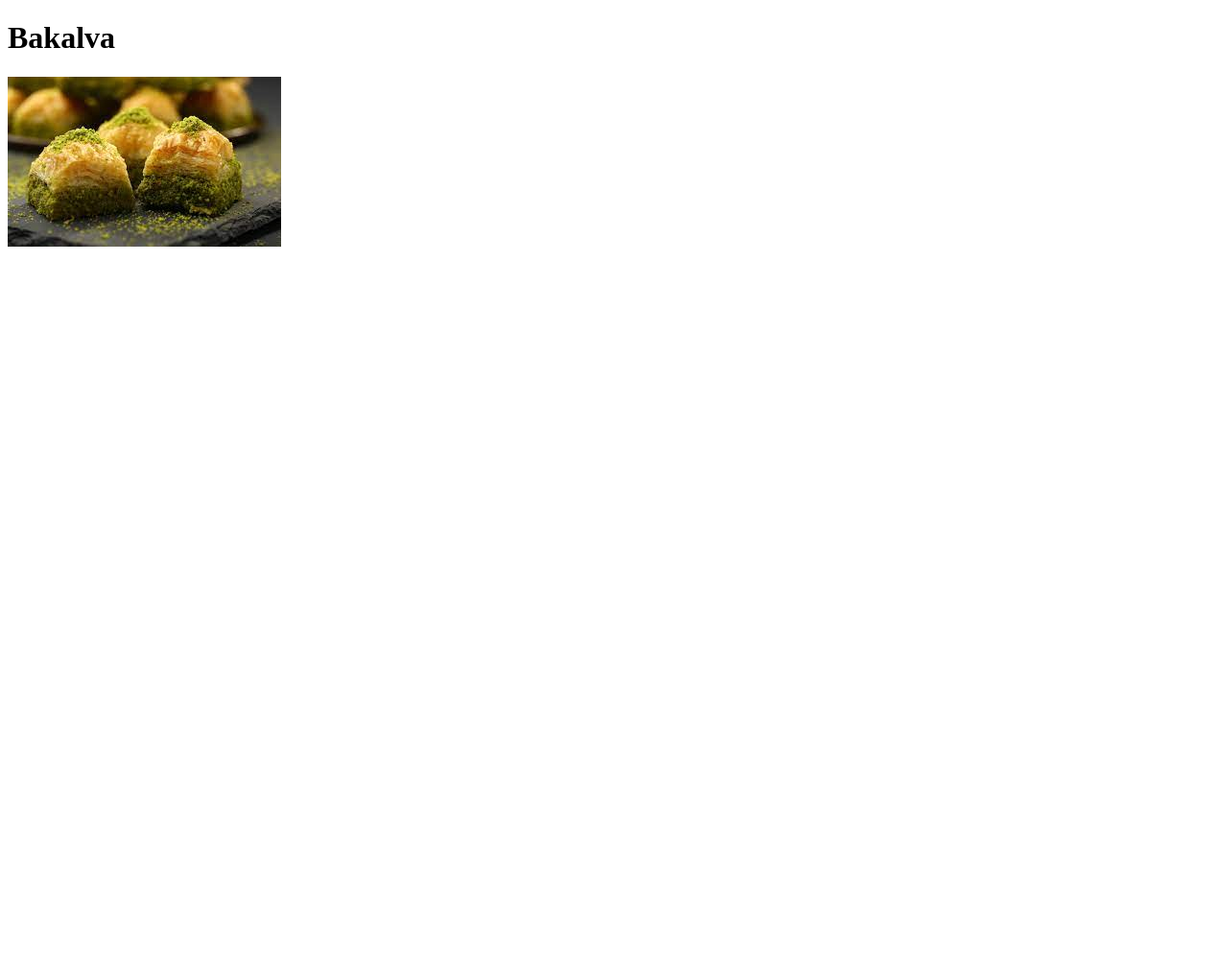
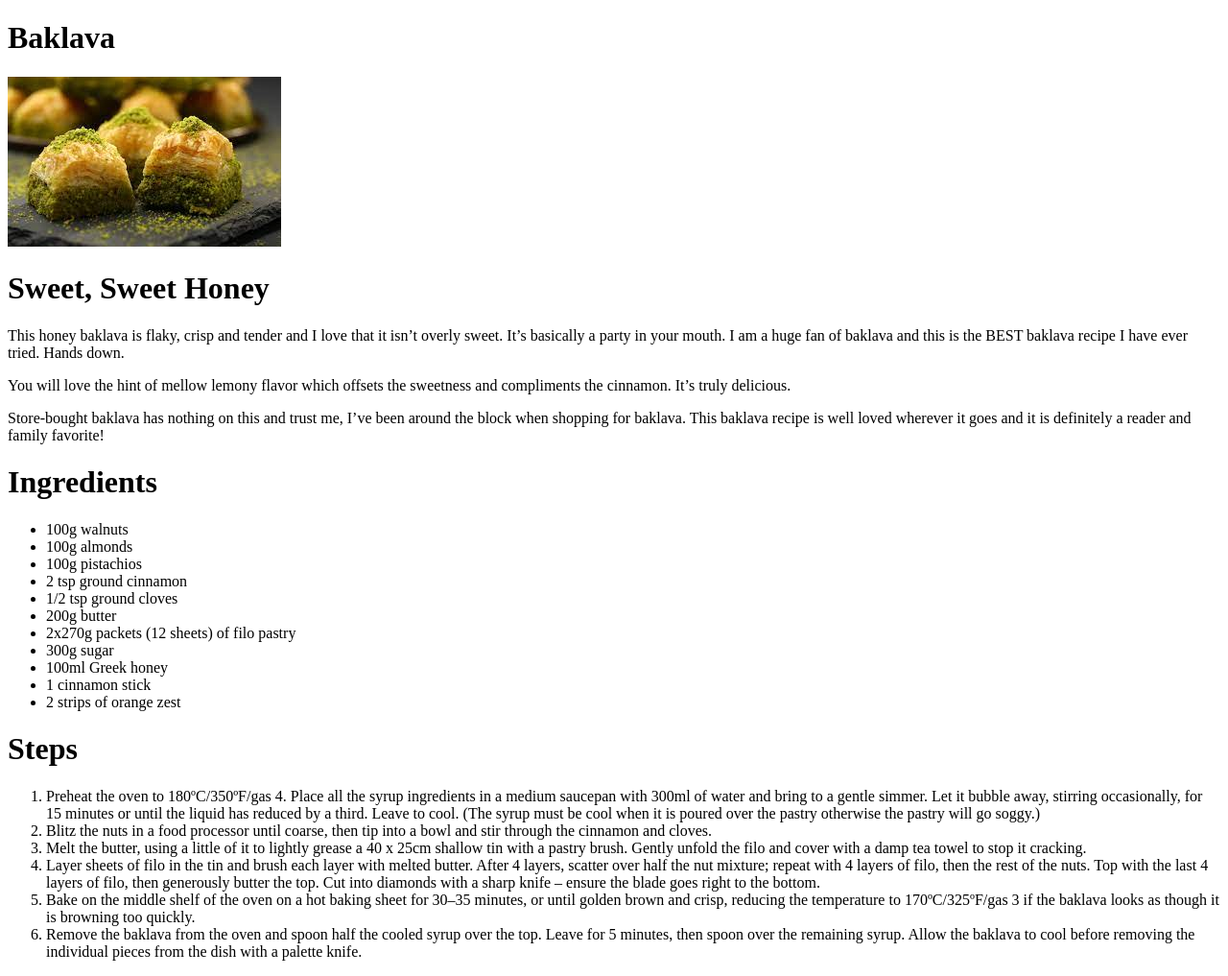
Before and after one commit to NikolasXiourouppas/odin-recipes, a plain HTML site: page recipes/Baklava.html in a window 1280 px wide. Shown: the whole page at 96% size. Before the commit the page ends 800 px from the top, so only its background shows below. Drawn offline with Linux system fonts and the light colour scheme.

Commit message:
Two recipes commit html

```diff
--- a/recipes/Baklava.html
+++ b/recipes/Baklava.html
@@ -6,8 +6,79 @@
     </head>
 
     <body>
-        <h1>Bakalva</h1>
+        <h1>Baklava</h1>
 
         <img src="Baklava.jpeg">
+
+        <h1>Sweet, Sweet Honey</h1>
+
+        <p>This honey baklava is flaky, crisp and tender and I
+            love that it isn’t overly sweet. It’s basically a
+            party in your mouth. I am a huge fan of baklava and
+            this is the BEST baklava recipe I have ever tried.
+            Hands down.</p>
+
+        <p>You will love the hint of mellow lemony flavor which
+            offsets the sweetness and compliments the cinnamon.
+            It’s truly delicious.</p>
+
+         <p>Store-bought baklava has nothing on this and trust me,
+            I’ve been around the block when shopping for baklava.
+            This baklava recipe is well loved wherever it goes and
+            it is definitely a reader and family favorite!</p>
+
+        <h1>Ingredients</h1>
+
+        <ul>
+            <li>100g walnuts</li>
+            <li>100g almonds</li>
+            <li>100g pistachios</li>
+            <li>2 tsp ground cinnamon</li>
+            <li>1/2 tsp ground cloves</li>
+            <li>200g butter</li>
+            <li>2x270g packets (12 sheets) of filo pastry</li>
+            <li>300g sugar</li>
+            <li>100ml Greek honey</li>
+            <li>1 cinnamon stick</li>
+            <li>2 strips of orange zest</li>
+        </ul>
+
+        <h1>Steps</h1>
+
+        <ol>
+            <li>Preheat the oven to 180ºC/350ºF/gas 4. Place all
+                the syrup ingredients in a medium saucepan with
+                300ml of water and bring to a gentle simmer. Let
+                it bubble away, stirring occasionally, for 15
+                minutes or until the liquid has reduced by a
+                third. Leave to cool. (The syrup must be cool
+                when it is poured over the pastry otherwise the
+                 pastry will go soggy.)</li>
+             <li>Blitz the nuts in a food processor until coarse,
+                then tip into a bowl and stir through the
+                cinnamon and cloves.</li>
+            <li>Melt the butter, using a little of it to lightly
+                grease a 40 x 25cm shallow tin with a pastry
+                brush. Gently unfold the filo and cover with a
+                damp tea towel to stop it cracking.</li>
+            <li>Layer sheets of filo in the tin and brush each
+                layer with melted butter. After 4 layers, scatter
+                over half the nut mixture; repeat with 4 layers
+                of filo, then the rest of the nuts. Top with the
+                last 4 layers of filo, then generously butter
+                the top. Cut into diamonds with a sharp knife –
+                ensure the blade goes right to the bottom.</li>
+            <li>Bake on the middle shelf of the oven on a hot
+                baking sheet for 30–35 minutes, or until golden
+                brown and crisp, reducing the temperature to
+                170ºC/325ºF/gas 3 if the baklava looks as though
+                it is browning too quickly.</li>
+            <li>Remove the baklava from the oven and spoon half
+                the cooled syrup over the top. Leave for 5
+                minutes, then spoon over the remaining syrup.
+                Allow the baklava to cool before removing the
+                individual pieces from the dish with a palette
+                knife.</li>
+        </ol>
     </body>
 </html>
```
